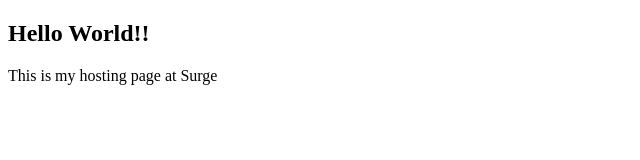
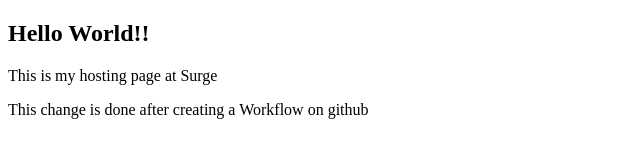
Before and after one commit to mrbilal4972/Bootcamp-2020-first-app, a plain HTML site: page index.html in a window 1280 px wide. Shown: the whole page, without its empty margins (0-640 px from the left). Drawn offline with Linux system fonts and the light colour scheme.

Commit message:
commit after implementing workflow on github

```diff
--- a/index.html
+++ b/index.html
@@ -8,5 +8,6 @@
 <body>
     <h2>Hello World!!</h2>
     <p>This is my hosting page at Surge</p>
+    <p>This change is done after creating a Workflow on github</p>
 </body>
 </html>
```
